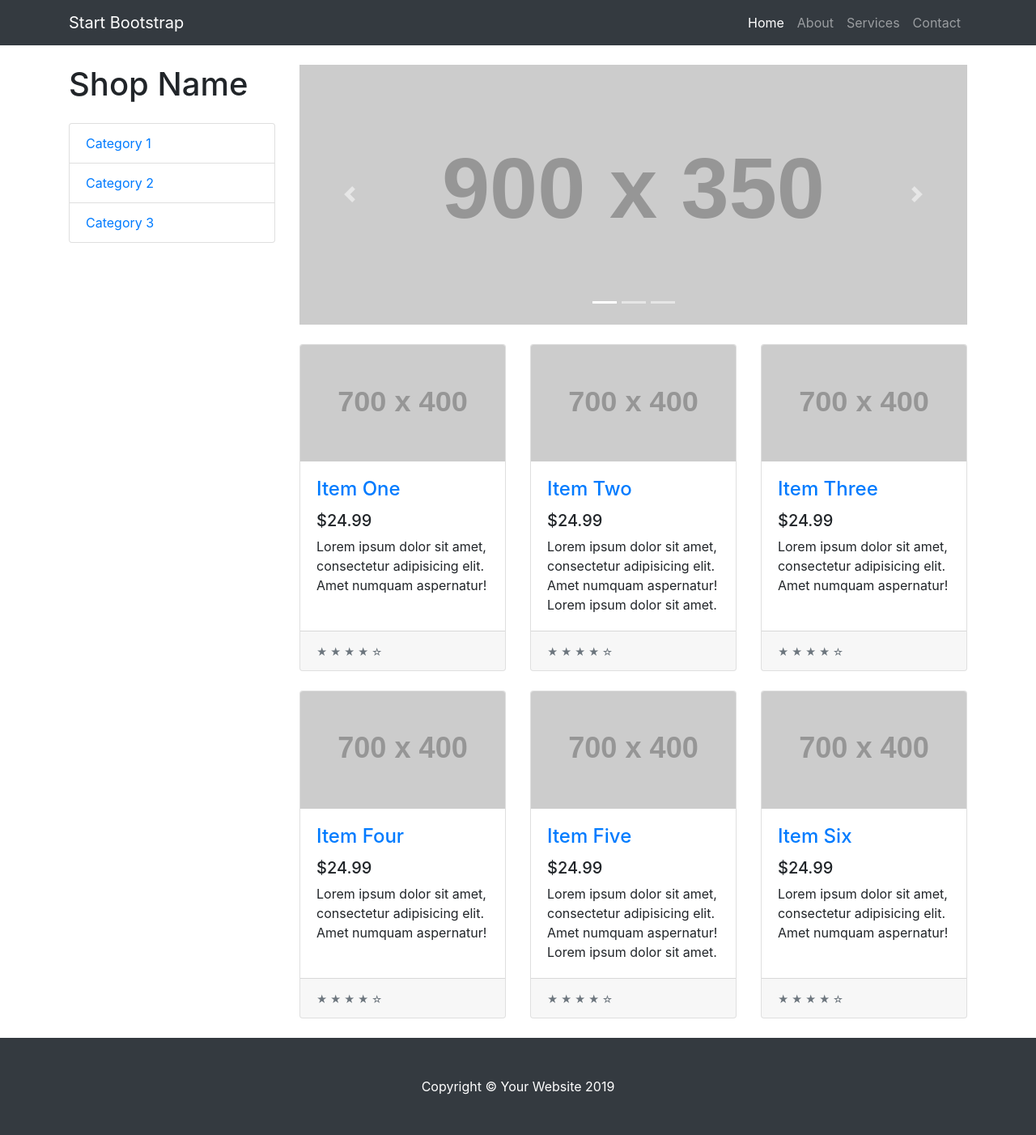
After one commit to nathankong97/ds-final-project, a PHP site: page /public/members.html in a window 1280 px wide. The commit adds this page. Shown: the whole page at 81% size. Run offline with PHP 8.4, Linux system fonts and the light colour scheme; grey boxes labelled with a size stand in for pictures from a placeholder-image service; some libraries are stand-ins or nearby versions.

Commit message:
finish the teamplate home page

```diff
--- a/app/public/css/site.css
+++ b/app/public/css/site.css
@@ -6,3 +6,8 @@
 body {
   padding-top: 56px;
 }
+
+.homepic {
+  width: 800px;
+  height: 400px;
+}
--- /dev/null
+++ b/app/public/members.html
@@ -0,0 +1,207 @@
+<!DOCTYPE html>
+<html lang="en">
+
+<head>
+  <meta charset="utf-8">
+  <link rel="stylesheet" href="https://stackpath.bootstrapcdn.com/bootstrap/4.3.1/css/bootstrap.min.css" integrity="sha384-ggOyR0iXCbMQv3Xipma34MD+dH/1fQ784/j6cY/iJTQUOhcWr7x9JvoRxT2MZw1T" crossorigin="anonymous">
+  <link rel="stylesheet" href="css/site.css">
+  <title>Shop Homepage - Start Bootstrap Template</title>
+
+</head>
+
+<body>
+
+  <!-- Navigation -->
+  <nav class="navbar navbar-expand-lg navbar-dark bg-dark fixed-top">
+    <div class="container">
+      <a class="navbar-brand" href="#">Start Bootstrap</a>
+      <button class="navbar-toggler" type="button" data-toggle="collapse" data-target="#navbarResponsive" aria-controls="navbarResponsive" aria-expanded="false" aria-label="Toggle navigation">
+        <span class="navbar-toggler-icon"></span>
+      </button>
+      <div class="collapse navbar-collapse" id="navbarResponsive">
+        <ul class="navbar-nav ml-auto">
+          <li class="nav-item active">
+            <a class="nav-link" href="#">Home
+              <span class="sr-only">(current)</span>
+            </a>
+          </li>
+          <li class="nav-item">
+            <a class="nav-link" href="#">About</a>
+          </li>
+          <li class="nav-item">
+            <a class="nav-link" href="#">Services</a>
+          </li>
+          <li class="nav-item">
+            <a class="nav-link" href="#">Contact</a>
+          </li>
+        </ul>
+      </div>
+    </div>
+  </nav>
+
+  <!-- Page Content -->
+  <div class="container">
+
+    <div class="row">
+
+      <div class="col-lg-3">
+
+        <h1 class="my-4">Shop Name</h1>
+        <div class="list-group">
+          <a href="#" class="list-group-item">Category 1</a>
+          <a href="#" class="list-group-item">Category 2</a>
+          <a href="#" class="list-group-item">Category 3</a>
+        </div>
+
+      </div>
+      <!-- /.col-lg-3 -->
+
+      <div class="col-lg-9">
+
+        <div id="carouselExampleIndicators" class="carousel slide my-4" data-ride="carousel">
+          <ol class="carousel-indicators">
+            <li data-target="#carouselExampleIndicators" data-slide-to="0" class="active"></li>
+            <li data-target="#carouselExampleIndicators" data-slide-to="1"></li>
+            <li data-target="#carouselExampleIndicators" data-slide-to="2"></li>
+          </ol>
+          <div class="carousel-inner" role="listbox">
+            <div class="carousel-item active">
+              <img class="d-block img-fluid" src="http://placehold.it/900x350" alt="First slide">
+            </div>
+            <div class="carousel-item">
+              <img class="d-block img-fluid" src="http://placehold.it/900x350" alt="Second slide">
+            </div>
+            <div class="carousel-item">
+              <img class="d-block img-fluid" src="http://placehold.it/900x350" alt="Third slide">
+            </div>
+          </div>
+          <a class="carousel-control-prev" href="#carouselExampleIndicators" role="button" data-slide="prev">
+            <span class="carousel-control-prev-icon" aria-hidden="true"></span>
+            <span class="sr-only">Previous</span>
+          </a>
+          <a class="carousel-control-next" href="#carouselExampleIndicators" role="button" data-slide="next">
+            <span class="carousel-control-next-icon" aria-hidden="true"></span>
+            <span class="sr-only">Next</span>
+          </a>
+        </div>
+
+        <div class="row">
+
+          <div class="col-lg-4 col-md-6 mb-4">
+            <div class="card h-100">
+              <a href="#"><img class="card-img-top" src="http://placehold.it/700x400" alt=""></a>
+              <div class="card-body">
+                <h4 class="card-title">
+                  <a href="#">Item One</a>
+                </h4>
+                <h5>$24.99</h5>
+                <p class="card-text">Lorem ipsum dolor sit amet, consectetur adipisicing elit. Amet numquam aspernatur!</p>
+              </div>
+              <div class="card-footer">
+                <small class="text-muted">&#9733; &#9733; &#9733; &#9733; &#9734;</small>
+              </div>
+            </div>
+          </div>
+
+          <div class="col-lg-4 col-md-6 mb-4">
+            <div class="card h-100">
+              <a href="#"><img class="card-img-top" src="http://placehold.it/700x400" alt=""></a>
+              <div class="card-body">
+                <h4 class="card-title">
+                  <a href="#">Item Two</a>
+                </h4>
+                <h5>$24.99</h5>
+                <p class="card-text">Lorem ipsum dolor sit amet, consectetur adipisicing elit. Amet numquam aspernatur! Lorem ipsum dolor sit amet.</p>
+              </div>
+              <div class="card-footer">
+                <small class="text-muted">&#9733; &#9733; &#9733; &#9733; &#9734;</small>
+              </div>
+            </div>
+          </div>
+
+          <div class="col-lg-4 col-md-6 mb-4">
+            <div class="card h-100">
+              <a href="#"><img class="card-img-top" src="http://placehold.it/700x400" alt=""></a>
+              <div class="card-body">
+                <h4 class="card-title">
+                  <a href="#">Item Three</a>
+                </h4>
+                <h5>$24.99</h5>
+                <p class="card-text">Lorem ipsum dolor sit amet, consectetur adipisicing elit. Amet numquam aspernatur!</p>
+              </div>
+              <div class="card-footer">
+                <small class="text-muted">&#9733; &#9733; &#9733; &#9733; &#9734;</small>
+              </div>
+            </div>
+          </div>
+
+          <div class="col-lg-4 col-md-6 mb-4">
+            <div class="card h-100">
+              <a href="#"><img class="card-img-top" src="http://placehold.it/700x400" alt=""></a>
+              <div class="card-body">
+                <h4 class="card-title">
+                  <a href="#">Item Four</a>
+                </h4>
+                <h5>$24.99</h5>
+                <p class="card-text">Lorem ipsum dolor sit amet, consectetur adipisicing elit. Amet numquam aspernatur!</p>
+              </div>
+              <div class="card-footer">
+                <small class="text-muted">&#9733; &#9733; &#9733; &#9733; &#9734;</small>
+              </div>
+            </div>
+          </div>
+
+          <div class="col-lg-4 col-md-6 mb-4">
+            <div class="card h-100">
+              <a href="#"><img class="card-img-top" src="http://placehold.it/700x400" alt=""></a>
+              <div class="card-body">
+                <h4 class="card-title">
+                  <a href="#">Item Five</a>
+                </h4>
+                <h5>$24.99</h5>
+                <p class="card-text">Lorem ipsum dolor sit amet, consectetur adipisicing elit. Amet numquam aspernatur! Lorem ipsum dolor sit amet.</p>
+              </div>
+              <div class="card-footer">
+                <small class="text-muted">&#9733; &#9733; &#9733; &#9733; &#9734;</small>
+              </div>
+            </div>
+          </div>
+
+          <div class="col-lg-4 col-md-6 mb-4">
+            <div class="card h-100">
+              <a href="#"><img class="card-img-top" src="http://placehold.it/700x400" alt=""></a>
+              <div class="card-body">
+                <h4 class="card-title">
+                  <a href="#">Item Six</a>
+                </h4>
+                <h5>$24.99</h5>
+                <p class="card-text">Lorem ipsum dolor sit amet, consectetur adipisicing elit. Amet numquam aspernatur!</p>
+              </div>
+              <div class="card-footer">
+                <small class="text-muted">&#9733; &#9733; &#9733; &#9733; &#9734;</small>
+              </div>
+            </div>
+          </div>
+
+        </div>
+        <!-- /.row -->
+
+      </div>
+      <!-- /.col-lg-9 -->
+
+    </div>
+    <!-- /.row -->
+
+  </div>
+  <!-- /.container -->
+
+  <!-- Footer -->
+  <footer class="py-5 bg-dark">
+    <div class="container">
+      <p class="m-0 text-center text-white">Copyright &copy; Your Website 2019</p>
+    </div>
+    <!-- /.container -->
+  </footer>
+</body>
+
+</html>
```
Also changed, not shown: app/public/index.html (+38 -158 lines), app/public/img/firetruck.jpg (added).
